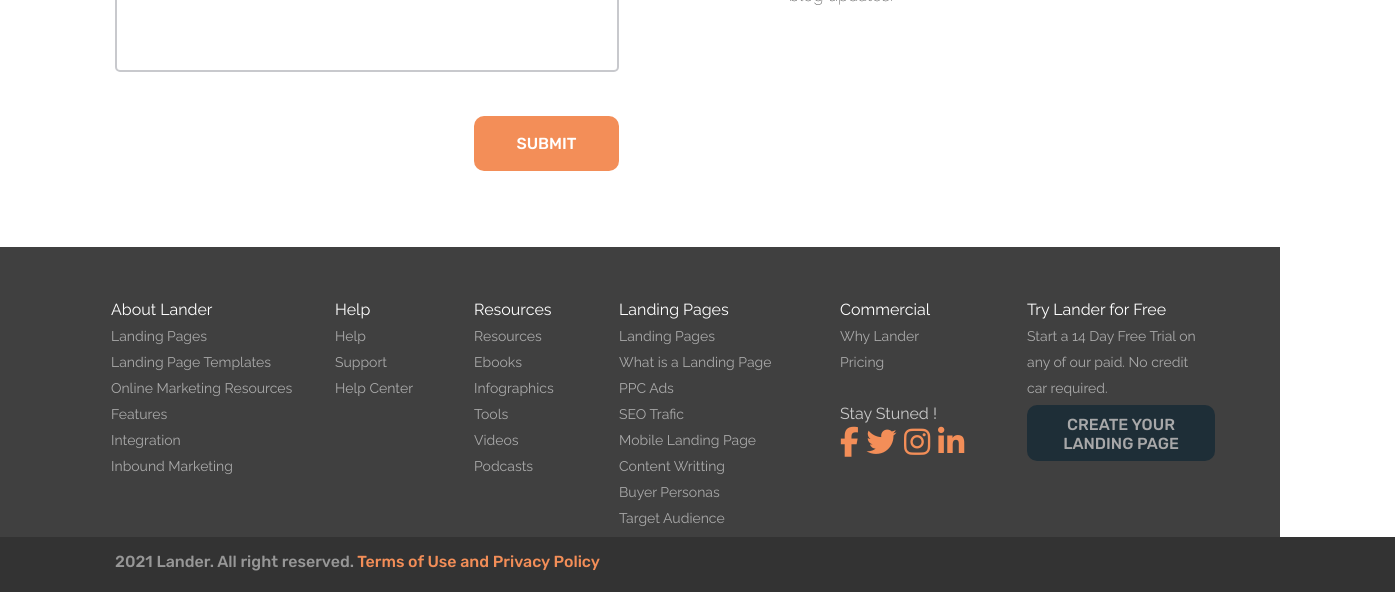
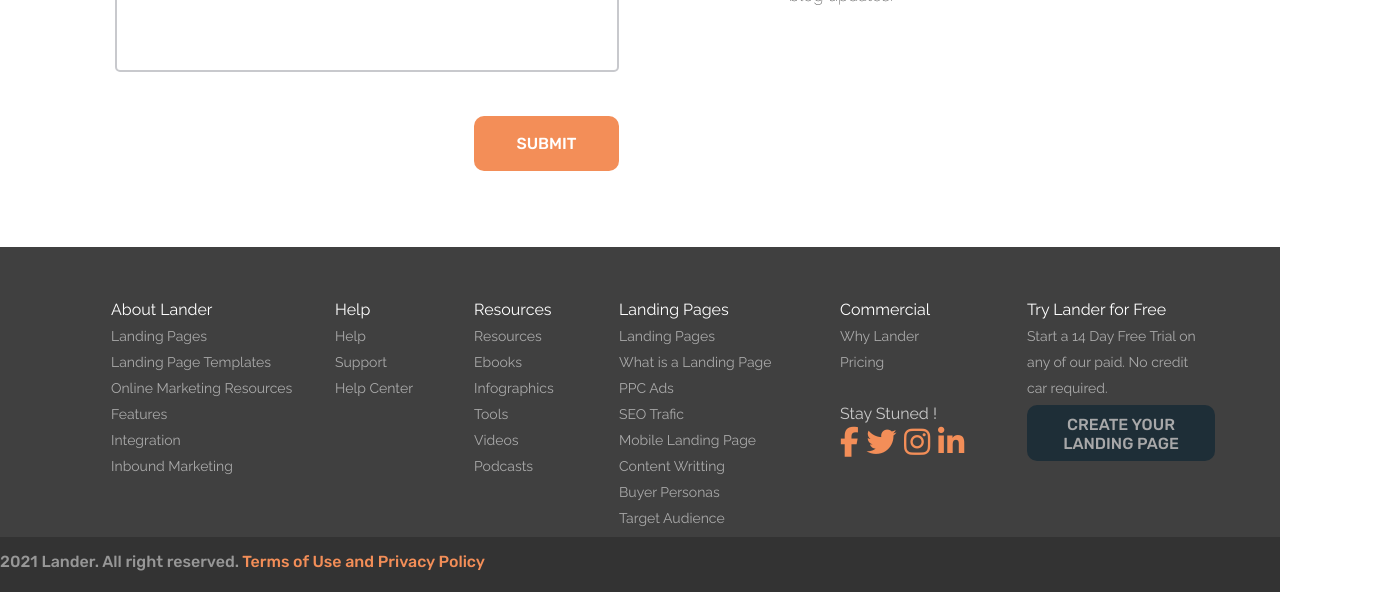
Before and after one commit to chouchaded/sprint_02, a plain HTML site: page index.html in a window 1280 px wide. Shown: the part 958-1550 px from the top of the page, 1395 px wide, since content can reach past the window. Drawn offline with Linux system fonts and the light colour scheme.

Commit message:
Modif CSS footer1

```diff
--- a/style.css
+++ b/style.css
@@ -411,7 +411,7 @@ h1 {
   margin-top: 1495px;
   margin-left: 0px;
   padding-top: 15px;
-  padding-left: 115px;
+  padding-left: 0px;
 
   font-family: "Rubik";
   font-style: normal;
```
